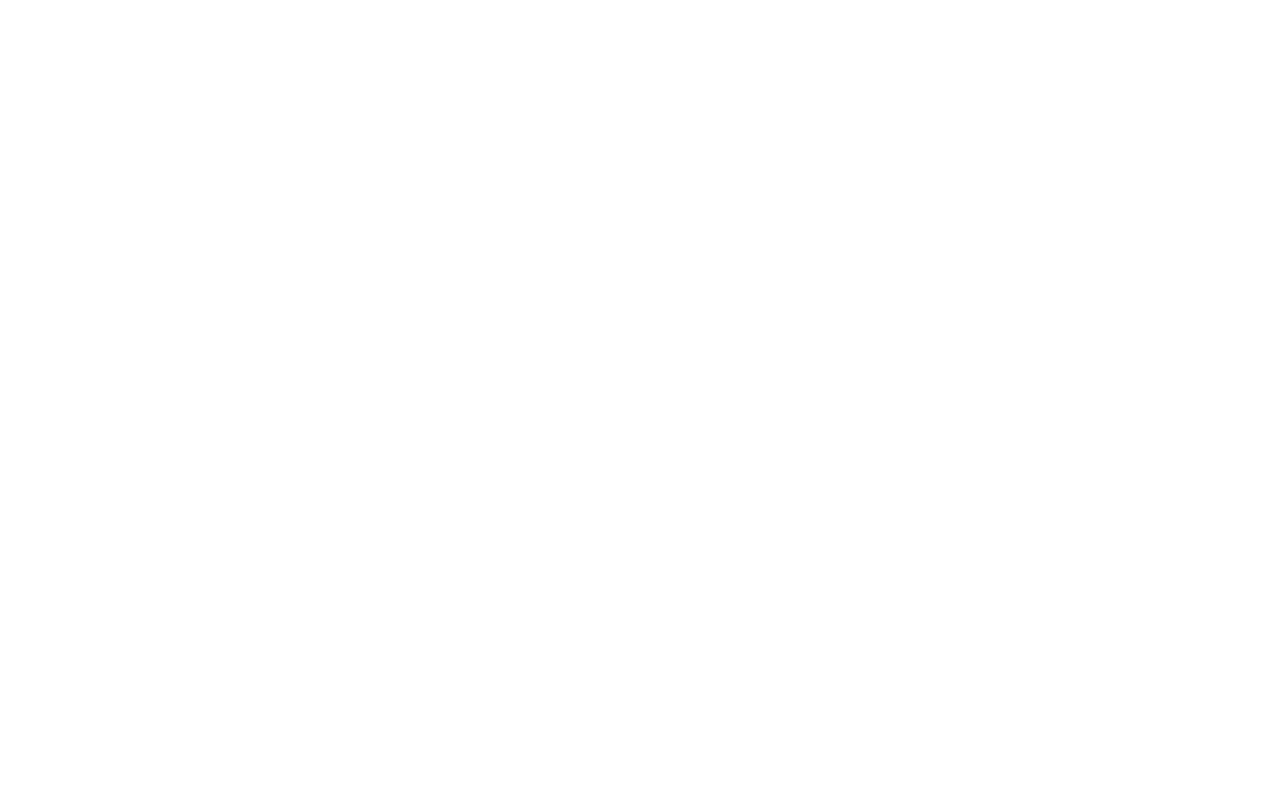
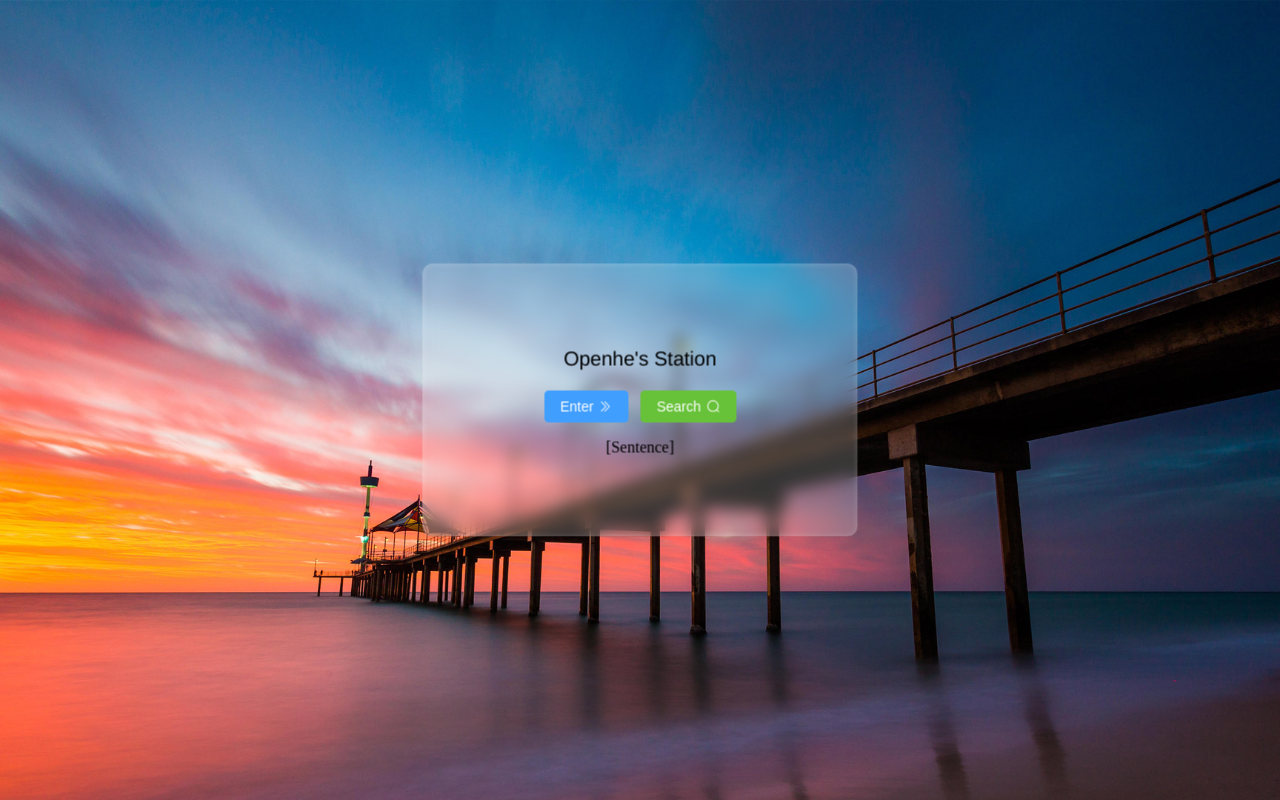
Before and after one commit to openhe-hub/openhe-station-frontend, a Vue app: page / in a window 1280 px wide. Built offline with nearby package versions, Linux system fonts and the light colour scheme.

Commit message:
1-16-upd: welcome page

```diff
--- a/index.html
+++ b/index.html
@@ -6,7 +6,7 @@
     <meta name="viewport" content="width=device-width, initial-scale=1.0" />
     <title>Vite + Vue</title>
   </head>
-  <body>
+  <body style="margin: 0;padding: 0">
     <div id="app"></div>
     <script type="module" src="/src/main.js"></script>
   </body>
--- a/package.json
+++ b/package.json
@@ -9,7 +9,11 @@
     "preview": "vite preview"
   },
   "dependencies": {
-    "vue": "^3.2.45"
+    "@element-plus/icons-vue": "^2.0.10",
+    "axios": "^1.2.2",
+    "element-plus": "^2.2.28",
+    "vue": "^3.2.45",
+    "vue-router": "^4.1.6"
   },
   "devDependencies": {
     "@vitejs/plugin-vue": "^4.0.0",
--- a/src/App.vue
+++ b/src/App.vue
@@ -1,9 +1,10 @@
 <script setup>
+import Welcome from "./view/Welcome.vue";
 </script>
 
 <template>
   <div>
-
+    <Welcome></Welcome>
   </div>
 </template>
 
--- a/src/main.js
+++ b/src/main.js
@@ -1,4 +1,20 @@
-import { createApp } from 'vue'
+import {createApp} from 'vue'
+// Element Plus
+import ElementPlus from 'element-plus'
+import 'element-plus/dist/index.css'
+import * as ElementPlusIconsVue from '@element-plus/icons-vue'
+// Vue Router
+import router from './plugin/router/config.js'
+// Axios
+import api from './plugin/axios/config.js'
+
 import App from './App.vue'
 
-createApp(App).mount('#app')
+const app = createApp(App);
+app.use(ElementPlus)
+    .use(router)
+    .mount('#app');
+for (const [key, component] of Object.entries(ElementPlusIconsVue)) {
+    app.component(key, component)
+}
+app.config.globalProperties.$axios = api;
--- /dev/null
+++ b/src/plugin/axios/config.js
@@ -0,0 +1,8 @@
+import axios from "axios";
+
+const api=axios.create({
+    baseURL:"http://www.openhe-station.com/",
+    timeout: 5000
+});
+
+export default api;
--- /dev/null
+++ b/src/plugin/router/config.js
@@ -0,0 +1,12 @@
+import {createRouter, createWebHashHistory} from "vue-router";
+
+const routes=[
+    {}
+]
+
+const router=createRouter({
+    history: createWebHashHistory(),
+    routes
+})
+
+export default router;
--- /dev/null
+++ b/src/view/Welcome.vue
@@ -0,0 +1,57 @@
+<template>
+  <div id="container">
+    <div id="center" class="blur-container">
+      <p id="welcome_title">Openhe's Station</p>
+      <el-button type="primary">
+        Enter
+        <el-icon class="el-icon--right"><DArrowRight /></el-icon>
+      </el-button>
+      <el-button type="success" >
+        Search
+        <el-icon class="el-icon--right"><Search /></el-icon>
+      </el-button>
+      <p>[Sentence]</p>
+    </div>
+  </div>
+</template>
+
+<script setup>
+import {DArrowRight, Search} from "@element-plus/icons-vue";
+</script>
+
+<style scoped>
+div#container {
+  width: 100%;
+  height: 100%;
+  position: fixed;
+  background: url("../assets/img/welcome_background.jpg") no-repeat center;
+  background-size: cover;
+  margin: 0;
+}
+
+div#center {
+  position: absolute;
+  top: 50%;
+  left: 50%;
+  transform: translate(-50%, -50%);
+  width: 30%;
+  text-align: center;
+  vertical-align: middle;
+  padding: 5% 2%;
+}
+
+#welcome_title{
+  font-family: 'Helvetica Neue', Helvetica, 'PingFang SC', 'Hiragino Sans GB',
+  'Microsoft YaHei', '微软雅黑', Arial, sans-serif;
+  font-size: 20px;
+}
+
+div.blur-container{
+  background: rgba(255, 255, 255, 0.2);
+  -webkit-backdrop-filter: blur(8px);
+  backdrop-filter: blur(8px);
+  border: 0px solid black;
+  border-radius: 10px;
+  box-shadow:inset 0 0 6px rgba(255, 255, 255, 0.2);
+}
+</style>
```
Also changed, not shown: src/assets/img/welcome_background.jpg (added), 1 other file (tests, documents, lock files or other folders).
